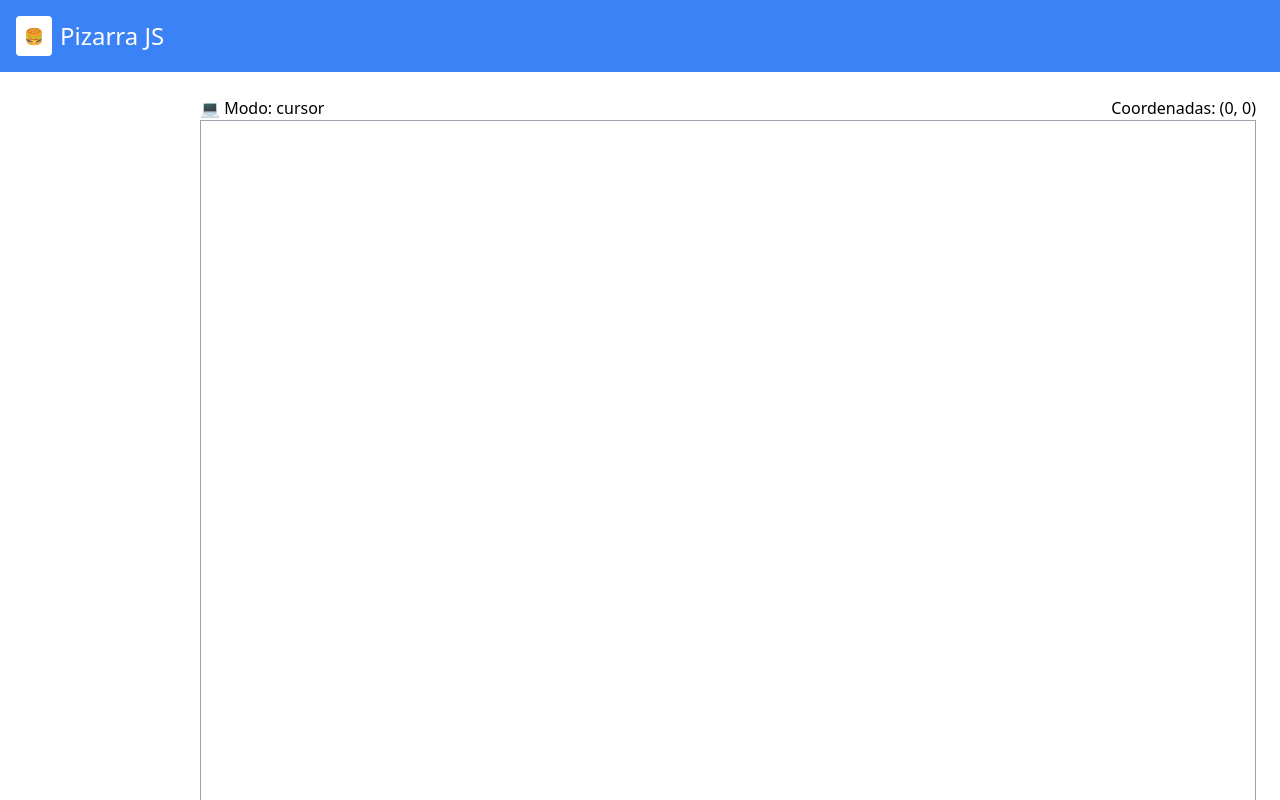
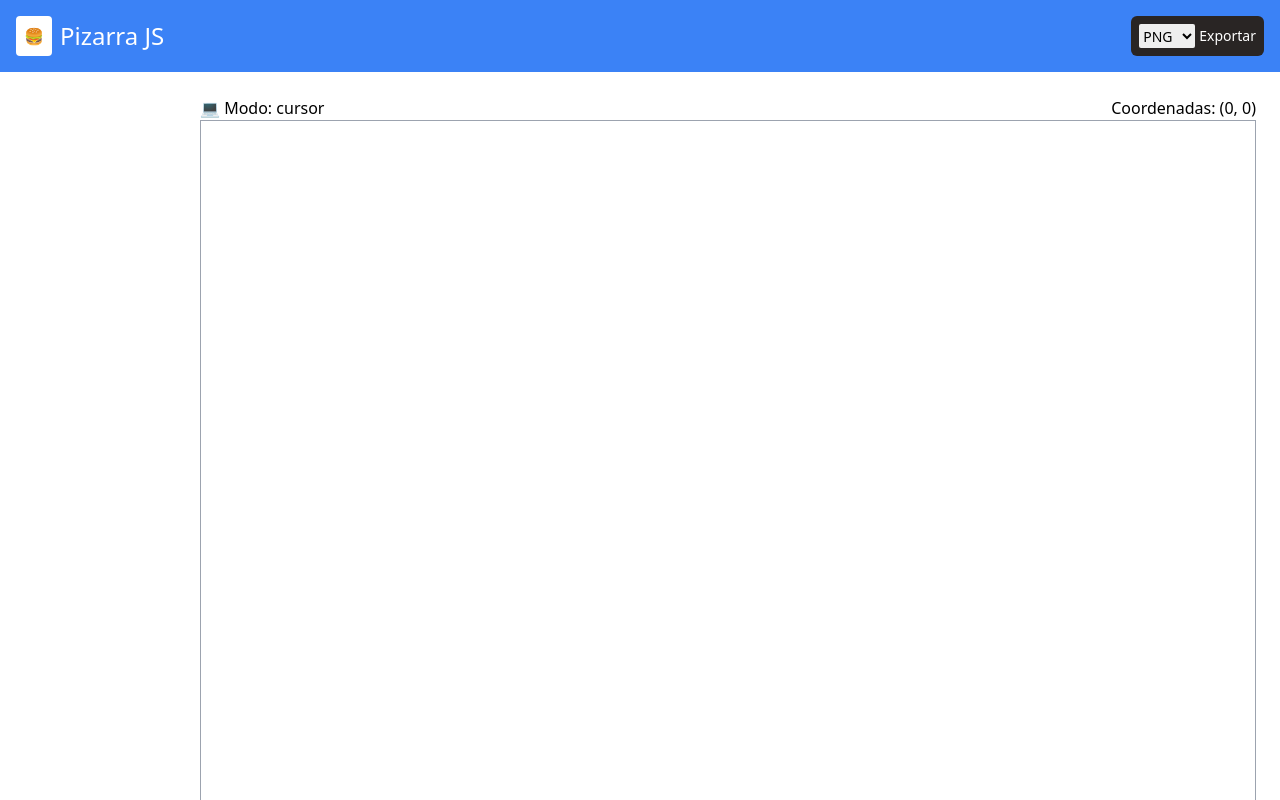
Before and after one commit to maximovj/pizarra-js, a React (Vite) app: page / in a window 1280 px wide. Shown: the top 800 px of the page. Built offline with nearby package versions, Linux system fonts and the light colour scheme.

Commit message:
* Se agrega exportar imagen a jpg o png

```diff
--- /dev/null
+++ b/src/components/Header.jsx
@@ -0,0 +1,34 @@
+import { useCanvas } from "../hooks/useCanvas"
+
+const Header = ({ toggleAside }) => {
+    const { saveImage, setImageFormat } = useCanvas();
+    return (
+        <header className="flex flex-1 justify-between items-center bg-blue-500 p-4 ">
+            <div className="border-0">
+                <div className="flex justify-start items-center gap-x-2">
+                    <button
+                        className="bg-white text-blue-500 p-2 rounded"
+                        onClick={toggleAside}
+                    >
+                        🍔
+                    </button>
+                    <h1 className="text-2xl text-white">Pizarra JS</h1>
+                </div>
+            </div>
+            <div className="border-0">
+                <div className=" bg-stone-800 p-2 text-sm rounded-md">
+                    <div className="flex justify-start items-center gap-x-1">
+                        <select className="w-14 h-6 text-sm rounded-sm" onChange={(e) => setImageFormat(e.target.value)} >
+                            <option value="png">PNG</option>
+                            <option value="jpg">JPG</option>
+                        </select>
+                        <button className="text-white" onClick={saveImage}>Exportar</button>
+                    </div>
+                </div>
+            </div>
+
+        </header>
+    )
+}
+
+export default Header
--- a/src/components/LayoutApp.jsx
+++ b/src/components/LayoutApp.jsx
@@ -2,6 +2,7 @@ import { useState } from "react";
 import { Outlet } from "react-router-dom";
 import "./LayoutApp.css";
 import { CanvasProvider } from "../context/CanvasProvider";
+import Header from "./Header";
 
 const LayoutApp = () => {
     const [isAsideOpen, setIsAsideOpen] = useState(true);
@@ -19,17 +20,7 @@ const LayoutApp = () => {
     return (
         <div className="min-h-screen flex flex-col">
             <CanvasProvider>
-                <header className="bg-blue-500 p-4 text-white">
-                    <div className="flex justify-start items-center gap-x-2">
-                        <button
-                            className="bg-white text-blue-500 p-2 rounded"
-                            onClick={toggleAside}
-                        >
-                            🍔
-                        </button>
-                        <h1 className="text-2xl">Pizarra JS</h1>
-                    </div>
-                </header>
+                <Header toggleAside={toggleAside} />
 
                 <div className="flex flex-1 overflow-hidden">
                     {/* El aside se oculta/ muestra con una animación personalizada */}
--- a/src/context/CanvasProvider.jsx
+++ b/src/context/CanvasProvider.jsx
@@ -109,14 +109,6 @@ export const CanvasProvider = ({ children }) => {
         ctx.clearRect(0, 0, canvas.width, canvas.height);
     };
 
-    const getCoordinates = (event) => {
-        const rect = canvasRef.current.getBoundingClientRect();
-        return {
-            x: event.clientX - rect.left,
-            y: event.clientY - rect.top,
-        };
-    };
-
     const saveImage = () => {
         const canvas = canvasRef.current;
         const link = document.createElement('a');
@@ -143,9 +135,10 @@ export const CanvasProvider = ({ children }) => {
         draw,
         stopDrawing,
         clearCanvas,
+        imageFormat,
+        setImageFormat,
+        saveImage,
     };
-
-
 
     return (
         <CanvasContext.Provider value={value}>
```
